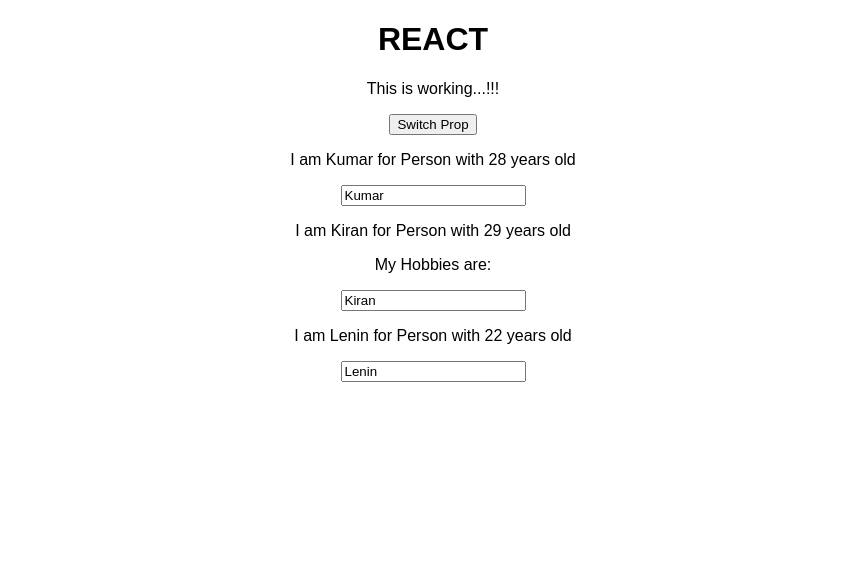
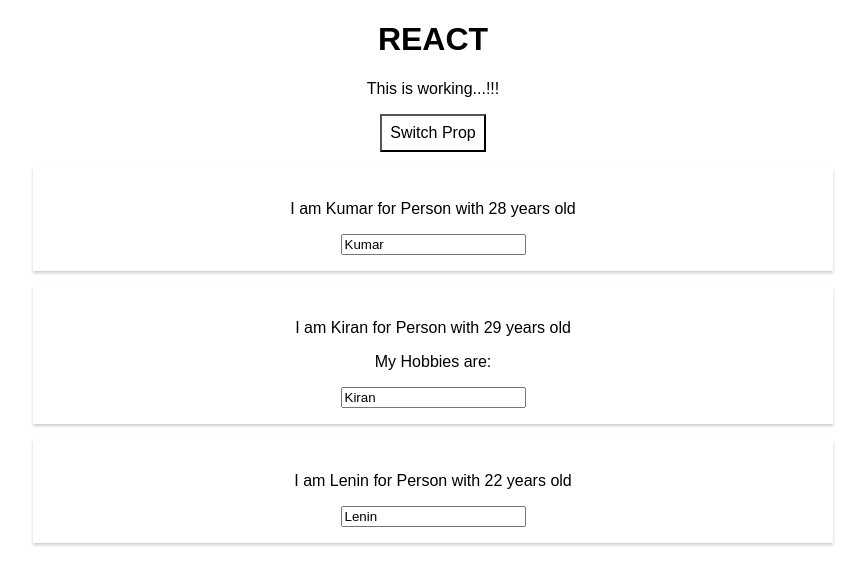
Before and after one commit to Shashank022/reactapp, a React (Create React App) app: page / in a window 1280 px wide. Shown: the top 584 px of the page, without its empty margins (207-1072 px from the left). Built offline with nearby package versions, Linux system fonts and the light colour scheme; the HTML template or start-up script is replaced by a standard one.

Commit message:
New changes

```diff
--- a/src/App.js
+++ b/src/App.js
@@ -42,11 +42,19 @@
 
 render(){
 
+  const style = {
+    backgroundColor:'white',
+    font:'inherit',
+    border:'1x solid blue',
+    padding: '8px',
+    cursor:'pointer'
+  };
+
   return (
     <div className="App">
         <h1>REACT</h1>
         <p>This is working...!!!</p>
-        <button onClick={() => this.togglePersonsHandler}>Switch Prop</button>
+        <button style={style} onClick={() => this.togglePersonsHandler}>Switch Prop</button>
 
           <div>
             <Person
--- a/src/Person/Person.css
+++ b/src/Person/Person.css
@@ -1,6 +1,6 @@
 .Person {
     width: 60%;
-    margin: auto;
+    margin: 16px auto;
     border: 1 px solid #eee;
     box-shadow: 0 2px 3px #ccc;
     padding: 16px;
--- a/src/Person/Person.js
+++ b/src/Person/Person.js
@@ -3,7 +3,7 @@
 
 const person = (props) =>{
     return(
-        <div>
+        <div className="Person">
         <p onClick={props.click}>I am {props.name} for Person with {props.age}  years old</p>
         <p>{props.children}</p>
         <input type="text" onChange={props.changed} value={props.name}>
```
